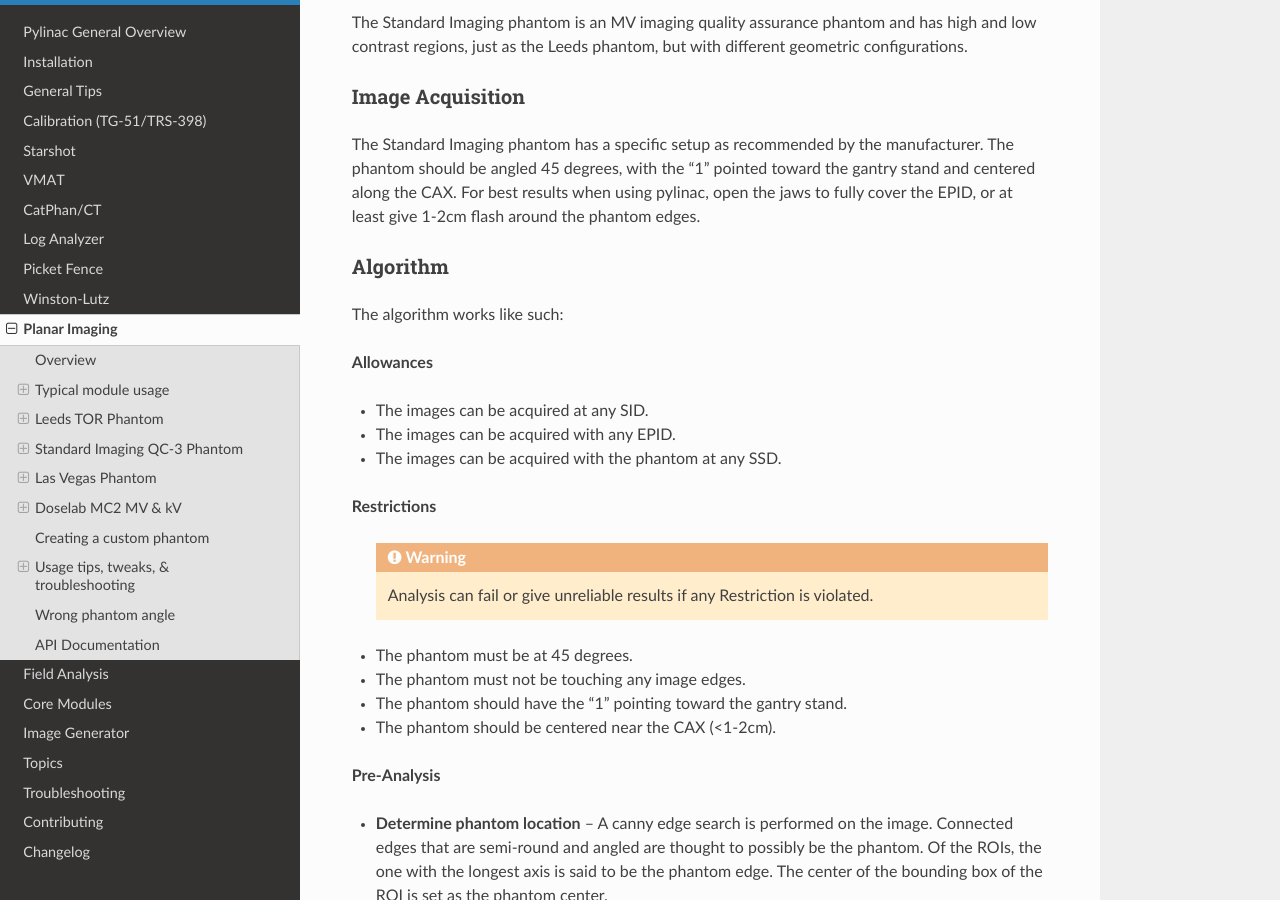
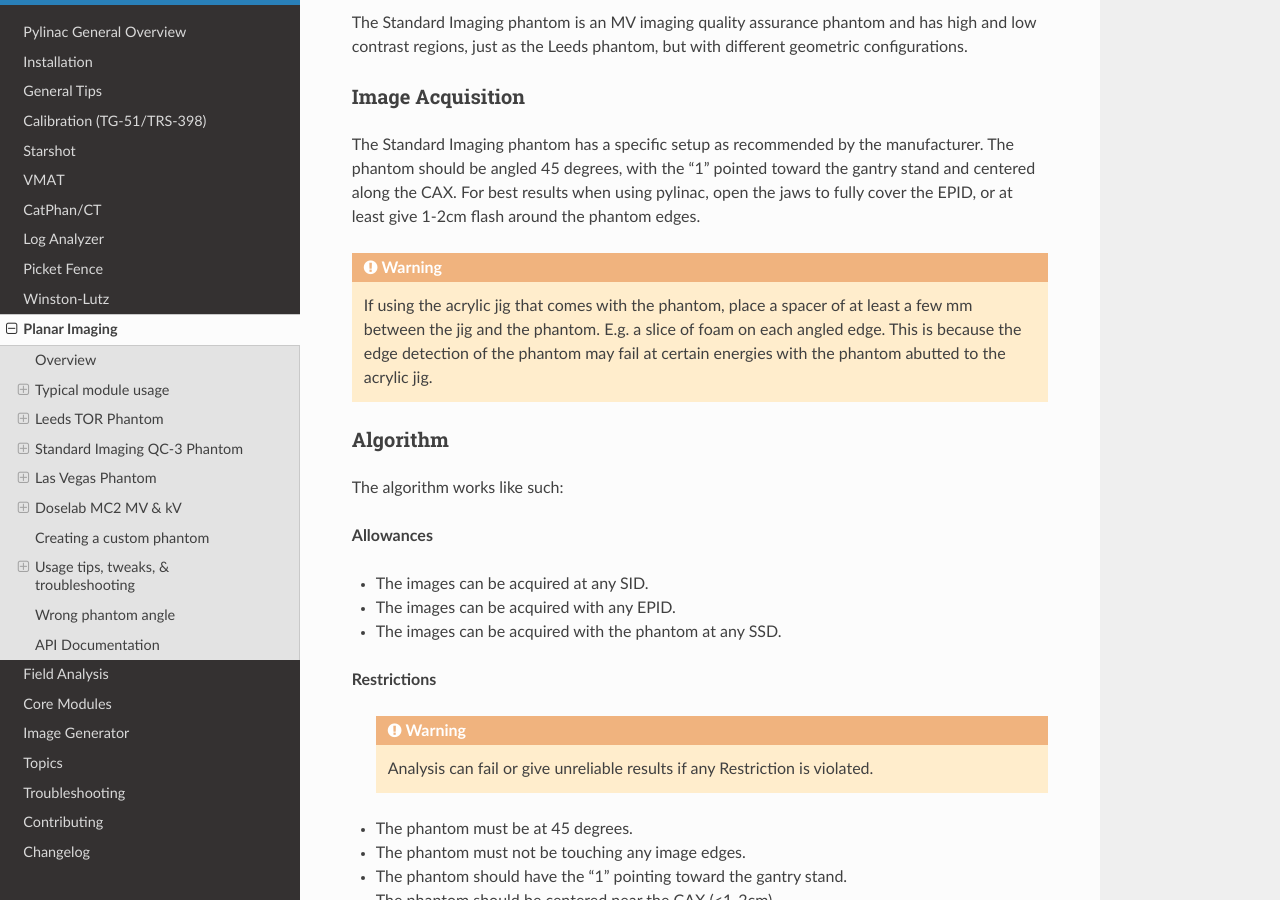
Before and after one commit to jrkerns/pylinac, a Sphinx documentation site: the page built from docs/source/planar_imaging.rst, in a window 1280 px wide and 900 px high, scrolled down 7526 px. Built offline with Sphinx 7.4.7 and the Read the Docs theme 2.0.0, drawn with Linux system fonts in a browser that asks for light colours.

Commit message:
qc3 jig warning

```diff
--- a/docs/source/planar_imaging.rst
+++ b/docs/source/planar_imaging.rst
@@ -237,6 +237,12 @@ Image Acquisition
 The Standard Imaging phantom has a specific setup as recommended by the manufacturer. The phantom should be angled 45
 degrees, with the "1" pointed toward the gantry stand and centered along the CAX. For best results when using pylinac,
 open the jaws to fully cover the EPID, or at least give 1-2cm flash around the phantom edges.
+
+.. warning::
+
+    If using the acrylic jig that comes with the phantom, place a spacer of at least a few mm between the jig and the phantom.
+    E.g. a slice of foam on each angled edge. This is because the edge detection of the phantom may fail at certain
+    energies with the phantom abutted to the acrylic jig.
 
 Algorithm
 ^^^^^^^^^
```
